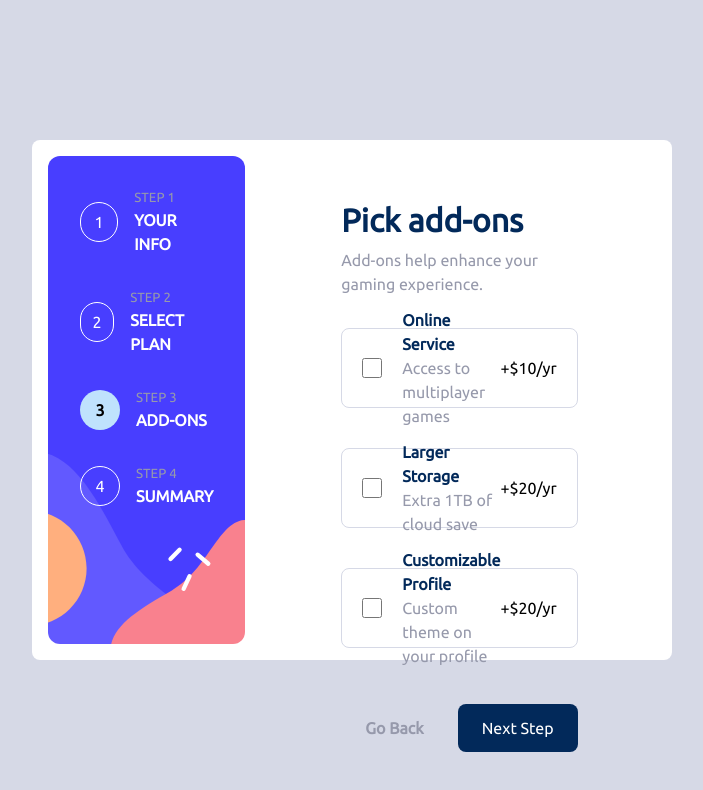
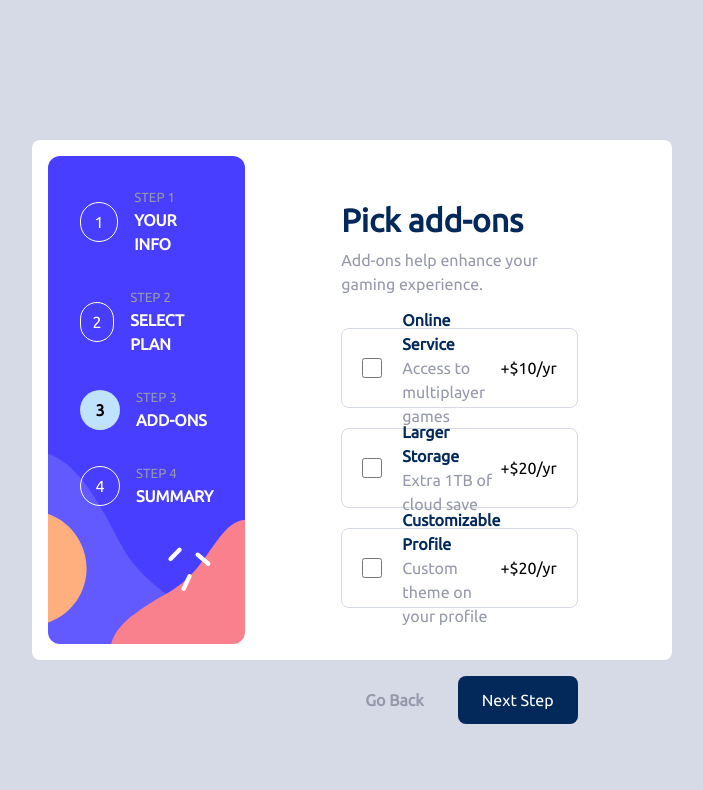
Before and after one commit to buseseker/multi-step-form, a React (Create React App) app: page /add-ons in a window 1280 px wide. Shown: the top 790 px of the page, without its empty margins (288-991 px from the left). Built offline with nearby package versions, Linux system fonts and the light colour scheme.

Commit message:
button margin top

```diff
--- a/src/pages/add-ons/AddOns.js
+++ b/src/pages/add-ons/AddOns.js
@@ -62,11 +62,11 @@ const AddOns = () => {
             <h1 className='text-h1 text-marine-blue font-black'>Pick add-ons</h1>
             <p className='text-cool-gray '>Add-ons help enhance your gaming experience.</p>
           </div>
-          <div className='add-ons flex flex-col gap-y-10 w-full'>
+          <div className='add-ons flex flex-col gap-y-5 w-full'>
             {addOns.map((addOn) => {
               return <AddOnCard key={addOn.id} addOn={addOn} />;
             })}
-            <div className='btn w-full flex justify-between'>
+            <div className='btn w-full flex justify-between mt-8'>
               <button className='btn text-cool-gray font-extrabold py-3 px-6 rounded-lg w-max self-end  mt-4 hover:text-marine-blue' onClick={handleGoBack}>
                 Go Back
               </button>
--- a/src/pages/summary/Summary.js
+++ b/src/pages/summary/Summary.js
@@ -113,7 +113,7 @@ const Summary = () => {
               {selectedPlan.type === 'monthly' ? '/mo' : '/yr'}
             </p>
           </div>
-      <div className='btn w-full flex justify-between'>
+      <div className='btn w-full flex justify-between mt-7'>
             <button className='btn text-cool-gray font-extrabold py-3 px-6 rounded-lg w-max self-end  mt-16 hover:text-marine-blue' onClick={handleGoBack}>
               Go Back
             </button>
```
